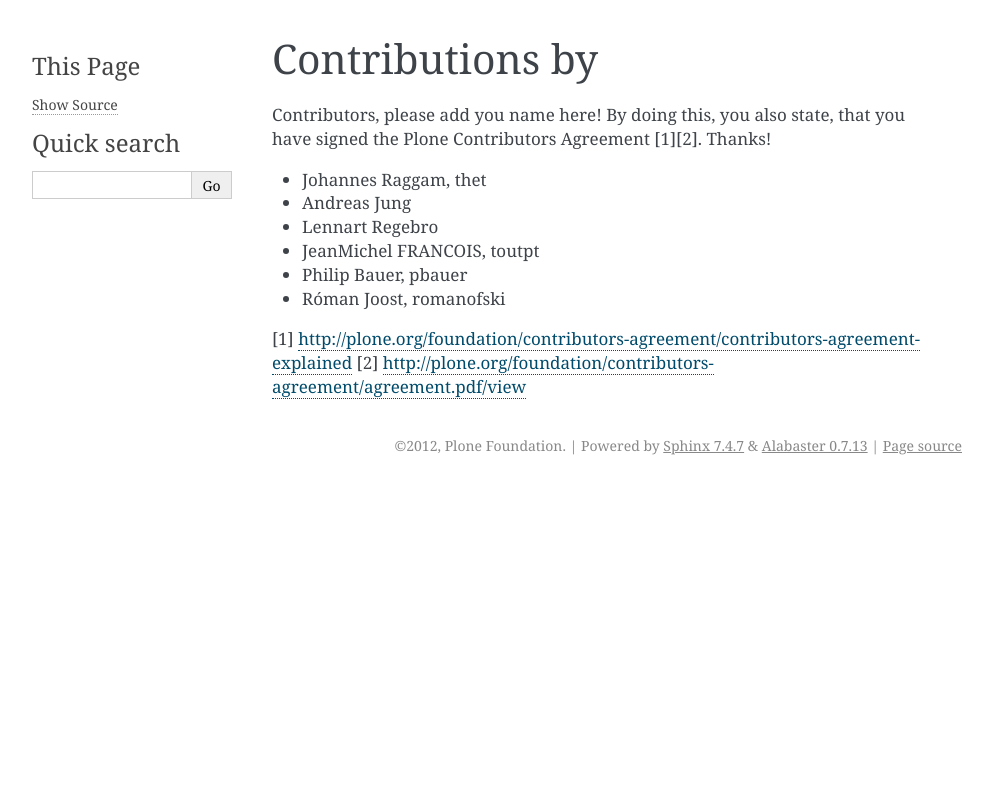
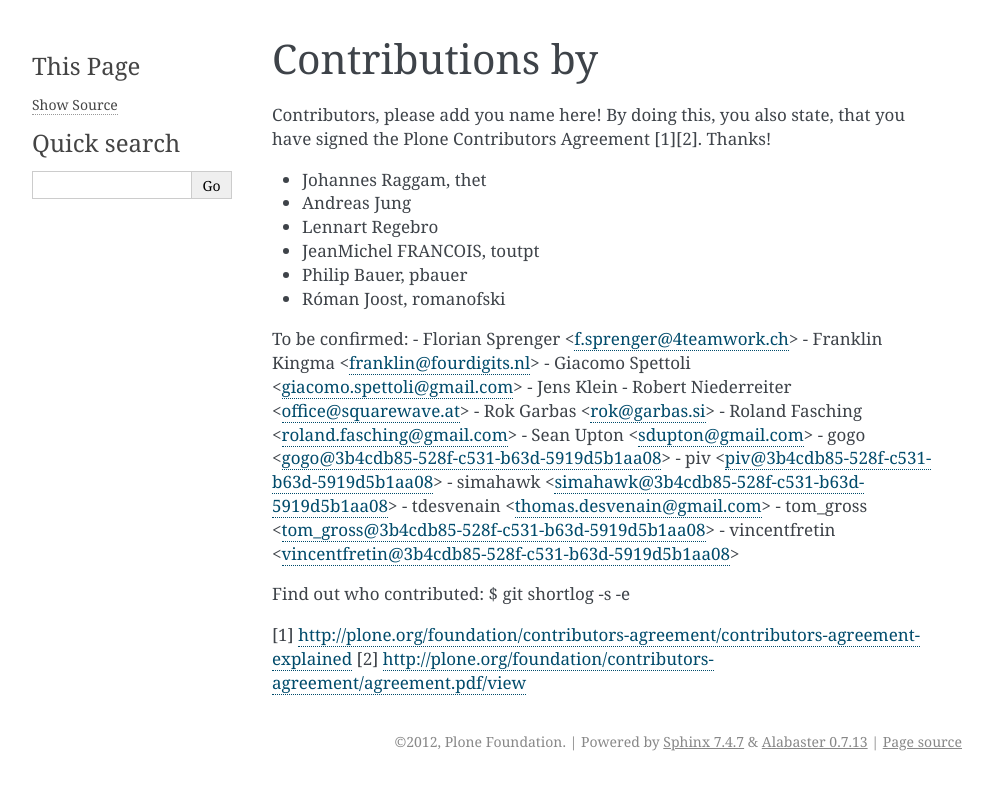
Before and after one commit to plone/plone.app.event, a Sphinx documentation site: the page built from docs/contributors.rst, in a window 1280 px wide. Shown: the top 790 px of the page, without its empty margins (148-1141 px from the left). Built offline with Sphinx 7.4.7, drawn with Linux system fonts in a browser that asks for light colours.

Commit message:
update with contributers from git shortlog

```diff
--- a/docs/contributors.rst
+++ b/docs/contributors.rst
@@ -10,6 +10,24 @@
 - Philip Bauer, pbauer
 - Róman Joost, romanofski
 
+To be confirmed:
+- Florian Sprenger <f.sprenger@4teamwork.ch>
+- Franklin Kingma <franklin@fourdigits.nl>
+- Giacomo Spettoli <giacomo.spettoli@gmail.com>
+- Jens Klein
+- Robert Niederreiter <office@squarewave.at>
+- Rok Garbas <rok@garbas.si>
+- Roland Fasching <roland.fasching@gmail.com>
+- Sean Upton <sdupton@gmail.com>
+- gogo <gogo@3b4cdb85-528f-c531-b63d-5919d5b1aa08>
+- piv <piv@3b4cdb85-528f-c531-b63d-5919d5b1aa08>
+- simahawk <simahawk@3b4cdb85-528f-c531-b63d-5919d5b1aa08>
+- tdesvenain <thomas.desvenain@gmail.com>
+- tom_gross <tom_gross@3b4cdb85-528f-c531-b63d-5919d5b1aa08>
+- vincentfretin <vincentfretin@3b4cdb85-528f-c531-b63d-5919d5b1aa08>
+
+Find out who contributed:
+$ git shortlog -s -e
 
 [1] http://plone.org/foundation/contributors-agreement/contributors-agreement-explained
 [2] http://plone.org/foundation/contributors-agreement/agreement.pdf/view
```
